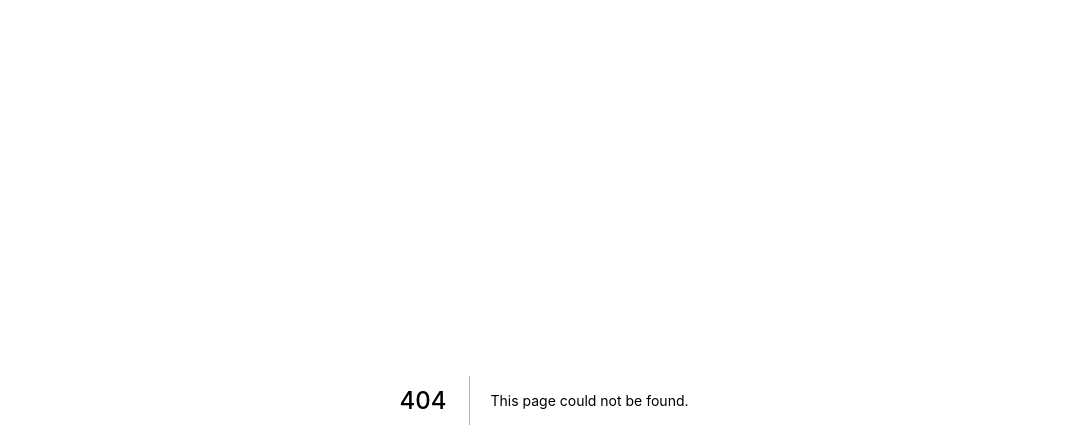
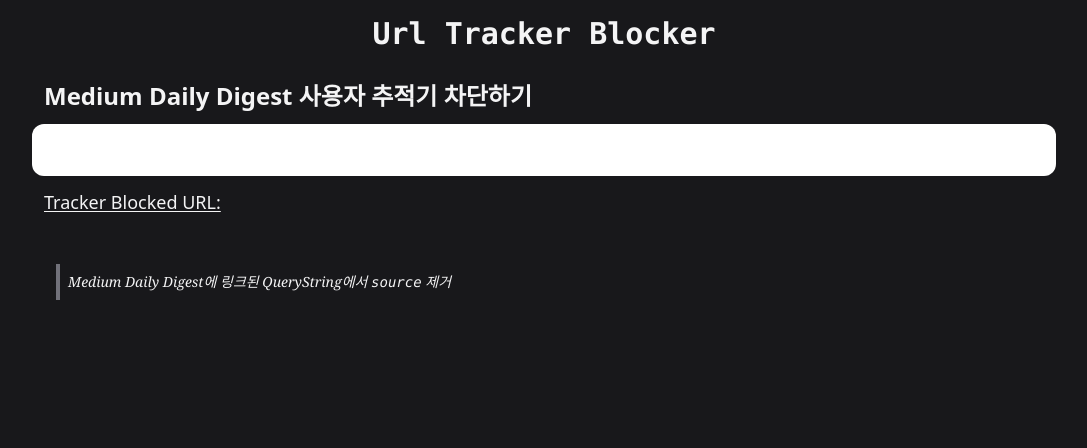
Before and after one commit to gitgitWi/micro-projects, a Next.js app: page /project/url-tracker-blocker in a window 1280 px wide. Before the commit this address had no page. Shown: the top 448 px of the page, without its empty margins (96-1183 px from the left). Built offline with nearby package versions, Linux system fonts and the light colour scheme.

Commit message:
feat (tracker-blocker) MVP 페이지 구현

```diff
--- /dev/null
+++ b/src/pages/project/styles.module.scss
@@ -0,0 +1,53 @@
+.layout-default {
+  @apply max-w-screen-lg mx-auto mt-4;
+}
+
+.font-default {
+  @apply text-zinc-100 select-text selection:bg-zinc-100;
+}
+
+.header {
+  @extend .layout-default, .font-default;
+  @apply w-full text-center;
+
+  .title {
+    @apply text-3xl font-extrabold font-mono select-none;
+  }
+}
+
+.main {
+  @extend .layout-default, .font-default;
+  @apply max-w-screen-lg mx-auto;
+
+  .subtitle {
+    @apply w-full p-3 rounded-xl
+      font-bold text-2xl select-none;
+  }
+
+  .textInput {
+    @apply w-full p-3 rounded-xl
+      font-medium text-lg text-zinc-900/90 outline-none
+      selection:bg-zinc-600 selection:text-zinc-100;
+  }
+
+  .textsWrapper {
+    @apply w-full p-3;
+
+    .textChanged {
+      @apply inline-block font-medium text-lg underline underline-offset-2
+        selection:text-zinc-800;
+    }
+
+    .invalidUrl {
+      @apply text-red-600 font-extrabold underline;
+    }
+  }
+
+  .descriptionWrapper {
+    @apply px-6 py-2;
+
+    .description {
+      @apply p-2 border-l-4 border-zinc-500 italic font-serif text-sm;
+    }
+  }
+}
--- /dev/null
+++ b/src/pages/project/url-tracker-blocker.tsx
@@ -0,0 +1,87 @@
+import { ChangeEventHandler, useEffect, useRef, useState } from 'react';
+
+import styles from './styles.module.scss';
+
+const urlValidator = (url: string) => {
+  return /^(http)(s)?:\/\/\S+\.\S+/.test(url);
+};
+
+const eraseMediumSourceQuery = (url: string) => {
+  const { protocol, host, pathname } = new URL(url);
+  return new URL(`${protocol}${host}${pathname}`).toString();
+};
+
+const copyToClipboard = async (url: string) => {
+  return navigator.clipboard.writeText(url);
+};
+
+/** @todo 컴포넌트 분리 */
+const UrlTrackerBlocker = () => {
+  const urlInputRef = useRef<HTMLInputElement>(null);
+  const [url, setUrl] = useState<string>('');
+  const [isValidUrl, setIsValidUrl] = useState<boolean>(false);
+
+  const handleInputTextChange: ChangeEventHandler<HTMLInputElement> = (e) => {
+    const currentUrl = e.currentTarget.value;
+    const _isValidUrl = urlValidator(currentUrl);
+    setIsValidUrl(_isValidUrl);
+
+    if (!_isValidUrl) {
+      setUrl('');
+      return;
+    }
+    const pureUrl = eraseMediumSourceQuery(currentUrl);
+    setUrl(pureUrl);
+    setTimeout(() => {
+      // 클립보드 복사
+      // TODO: toast UI로 변경
+      copyToClipboard(pureUrl).then(() => alert('클립보드에 주소가 복사되었습니다'));
+
+      // 리스트 추가
+    }, 200);
+  };
+
+  useEffect(() => {
+    urlInputRef.current?.focus();
+  }, [urlInputRef]);
+
+  return (
+    <>
+      {/* TODO: 상세페이지 공통 UI 추가 */}
+      <header className={styles.header}>
+        <h1 className={styles.title}>Url Tracker Blocker</h1>
+      </header>
+      <main className={styles.main}>
+        {/* TODO: 서비스별 메뉴 추가 */}
+        <h2 className={styles.subtitle}>Medium Daily Digest 사용자 추적기 차단하기</h2>
+        <input
+          type="text"
+          ref={urlInputRef}
+          onChange={handleInputTextChange}
+          className={styles.textInput}
+        ></input>
+        <div className={styles.textsWrapper}>
+          <div className={styles.textChanged}>
+            Tracker Blocked URL:
+            <br />
+            {url && isValidUrl ? (
+              <a className={styles.textChanged} href={url} target="_blank" rel="noreferrer">
+                {url}
+              </a>
+            ) : (
+              <p className={styles.textChanged}>{url}</p>
+            )}
+          </div>
+          {url && !isValidUrl && <p className={styles.invalidUrl}>유효하지 않은 주소입니다</p>}
+        </div>
+        <blockquote className={styles.descriptionWrapper}>
+          <p className={styles.description}>
+            Medium Daily Digest에 링크된 QueryString에서 <code>source</code> 제거
+          </p>
+        </blockquote>
+      </main>
+    </>
+  );
+};
+
+export default UrlTrackerBlocker;
```
